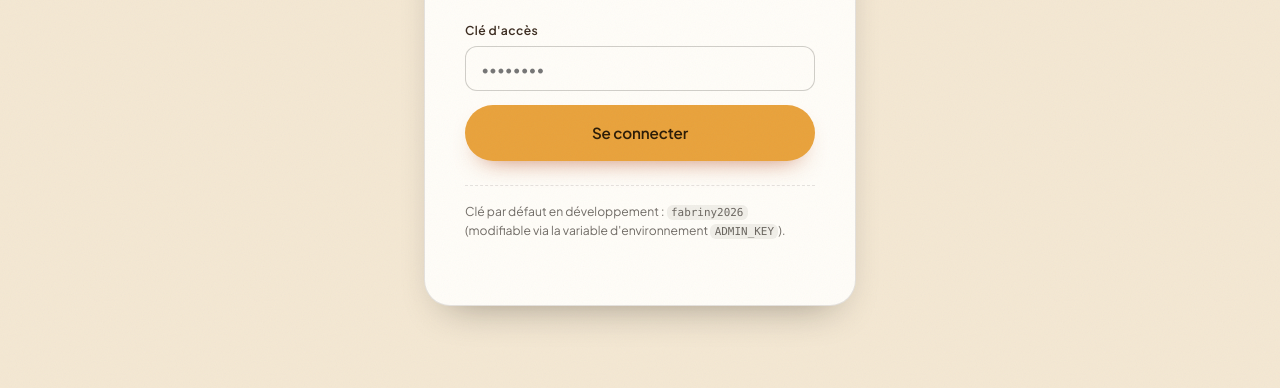
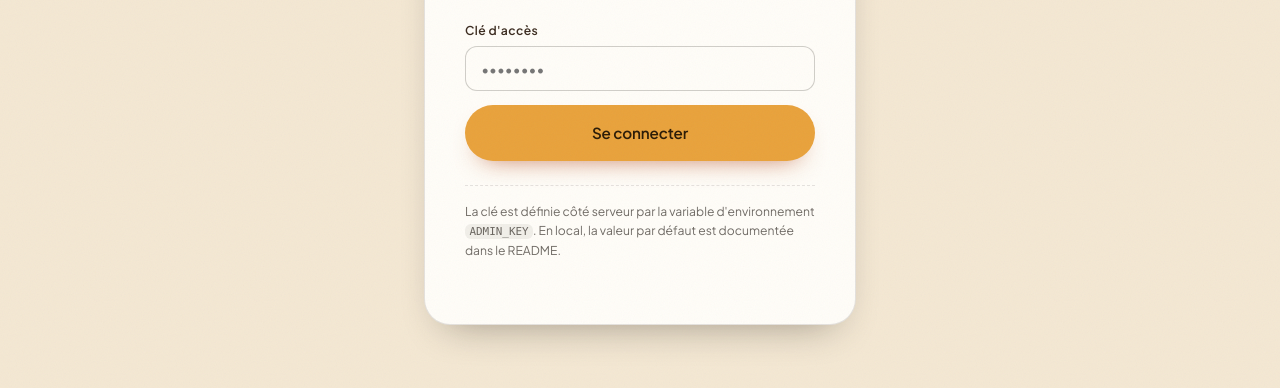
Before and after one commit to kilongodimer-cmyk/football-predictor, a website: page public/admin.html in a window 1280 px wide. Shown: the part 342-730 px from the top of the page. Drawn offline with Linux system fonts and the light colour scheme.

Commit message:
fix(admin): ne plus afficher la clé par défaut sur la page de connexion
Co-authored-by: arena-agent <297053741+arena-agent@users.noreply.github.com>

```diff
--- a/public/admin.html
+++ b/public/admin.html
@@ -45,7 +45,7 @@
         <button class="btn btn-primary" type="submit">Se connecter</button>
         <p class="form-error" data-login-error role="alert" hidden></p>
       </form>
-      <p class="admin-hint">Clé par défaut en développement : <code>fabriny2026</code> (modifiable via la variable d'environnement <code>ADMIN_KEY</code>).</p>
+      <p class="admin-hint">La clé est définie côté serveur par la variable d'environnement <code>ADMIN_KEY</code>. En local, la valeur par défaut est documentée dans le README.</p>
     </section>
 
     <section class="admin-dashboard" data-dashboard hidden>
```
